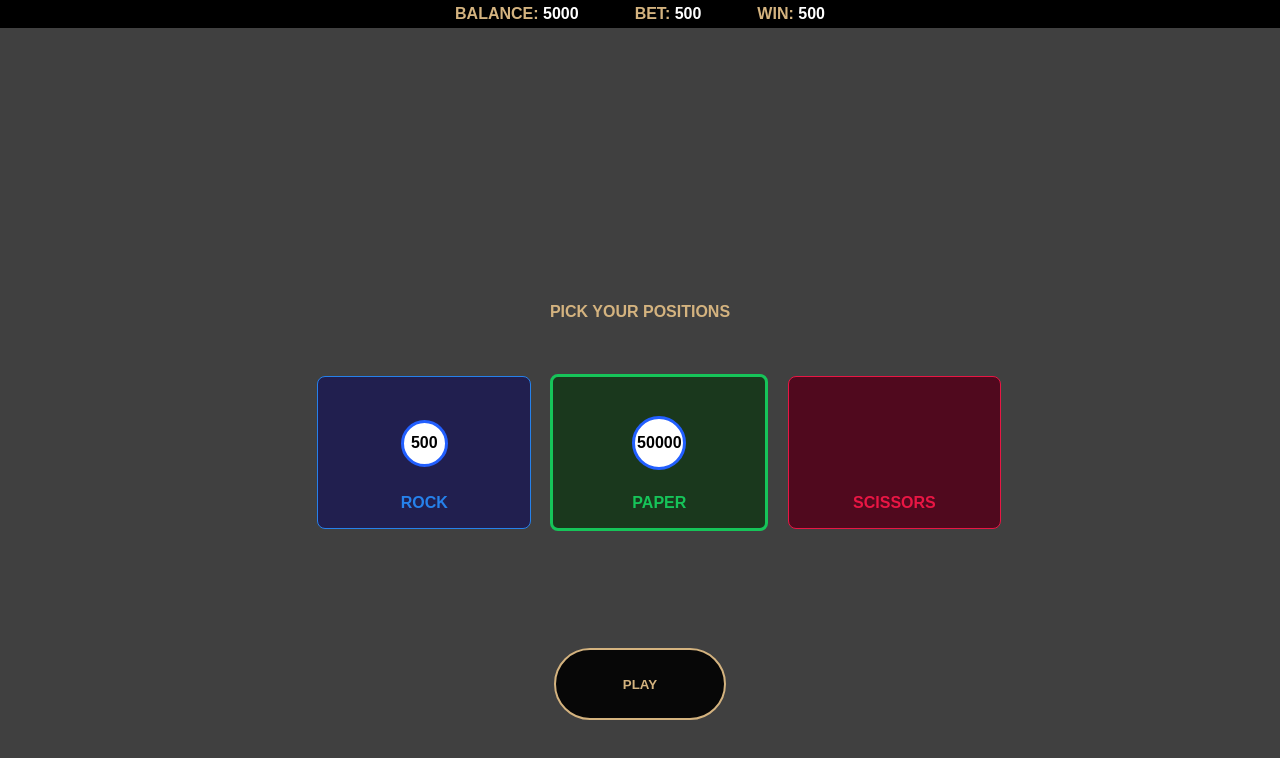
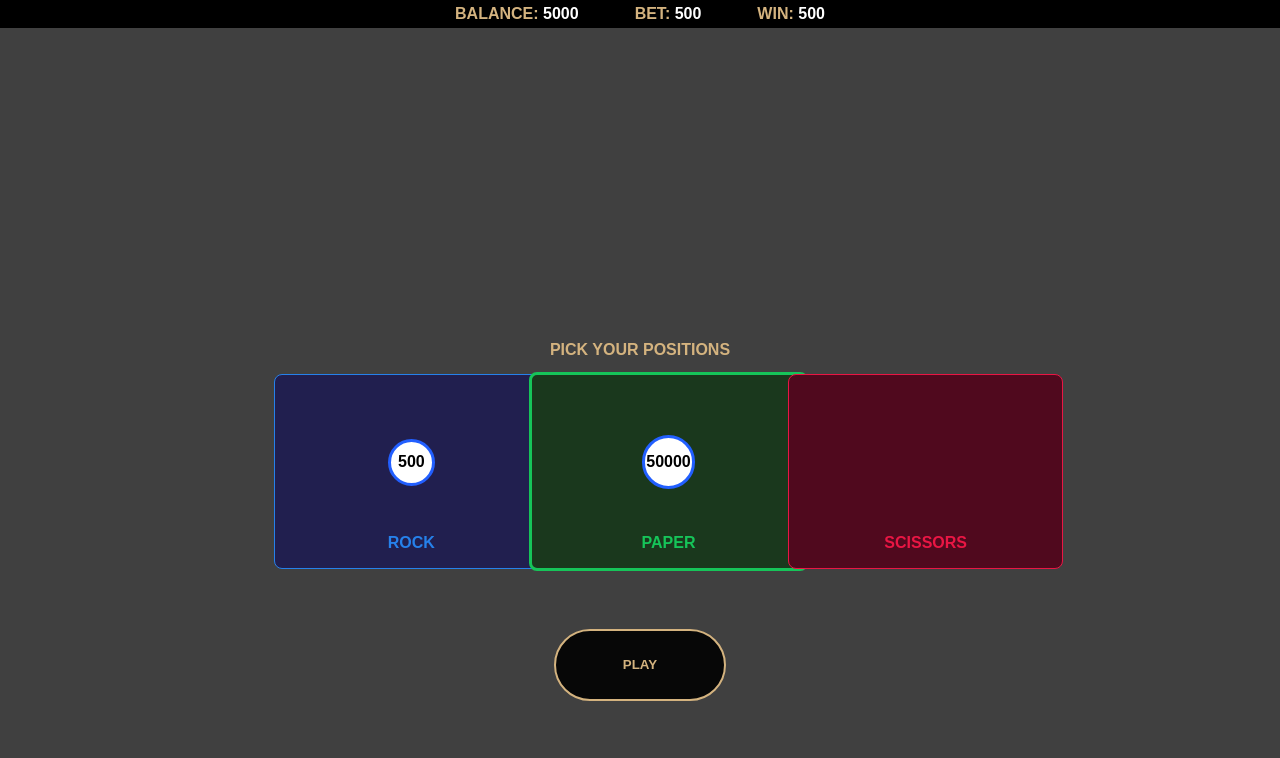
Before and after one commit to Nikolai-Iakushchenko/rock_paper_scissors, a React (Vite) app: page / in a window 1280 px wide. Shown: the top 758 px of the page. Built offline with nearby package versions, Linux system fonts and the light colour scheme.

Commit message:
adjust layout

```diff
--- a/src/components/App/BettingPosition/BettingPosition.module.css
+++ b/src/components/App/BettingPosition/BettingPosition.module.css
@@ -2,8 +2,9 @@
   display: grid;
   grid-template-rows: 1fr auto;
   justify-content: center;
-  height: 60%;
-  min-height: 4em;
+  /*height: 60%;*/
+  height: 100%;
+  /*min-height: 4em;*/
   aspect-ratio: 3 / 2;
   /*min-width: 8em;*/
   /*width: 100%;*/
--- a/src/components/BettingPositions/BettingPositionList.tsx
+++ b/src/components/BettingPositions/BettingPositionList.tsx
@@ -1,14 +1,18 @@
 import styles from "./BettngPositionList.module.css";
-import {ReactElement} from "react";
+import { ReactElement } from "react";
 
 interface BettingPositionListProps {
   children: ReactElement | ReactElement[];
 }
 
-const BettingPositionList = ({children}: BettingPositionListProps) => {
-  return <div className={styles.bettingPositionList}>
-    <div className={styles.bettingPositionContainer}>{children}</div>
-  </div>;
+const BettingPositionList = ({ children }: BettingPositionListProps) => {
+  return (
+    <div className={styles.bettingPositionList}>
+      {/*<div className={styles.bettingPositionContainer}>*/}
+      {children}
+      {/*</div>*/}
+    </div>
+  );
 };
 
 export default BettingPositionList;
--- a/src/components/BettingPositions/BettngPositionList.module.css
+++ b/src/components/BettingPositions/BettngPositionList.module.css
@@ -1,13 +1,14 @@
 .bettingPositionList {
   display: grid;
   justify-content: center;
+  /*align-content: start;*/
   padding: 1em;
+  grid-auto-flow: column;
+  grid-column-gap: 3%;
+  align-items: center;
 }
 
 .bettingPositionContainer {
   display: grid;
-  grid-auto-flow: column;
-  align-items: center;
-  grid-column-gap: 3%;
 
 }
--- a/src/components/Game/Game.module.css
+++ b/src/components/Game/Game.module.css
@@ -1,6 +1,8 @@
 .game {
   display: grid;
-  grid-template-rows: 40% auto 30%;
+  grid-template-rows: 45% auto 30%;
+  grid-template-rows: 45% 10em 1fr;
+  grid-template-rows: 45% 20% 1fr;
   background-color: #404040;
   color: white;
 }
--- a/src/index.css
+++ b/src/index.css
@@ -1,5 +1,6 @@
 html {
   height: 100%;
+  box-sizing: border-box;
 }
 
 body, button {
@@ -10,7 +11,6 @@ body, button {
 body {
   height: 100%;
   margin: 0;
-  box-sizing: border-box;
   font-family: Arial, sans-serif;
 }
 
```
